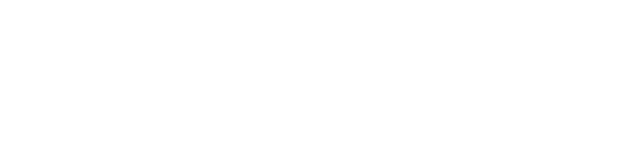
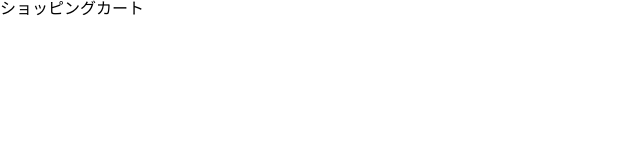
Before and after one commit to yukiesuta/shopping-cart, a plain HTML site: page index.html in a window 1280 px wide. Shown: the whole page, without its empty margins (0-640 px from the left). Drawn offline with Linux system fonts and the light colour scheme.

Commit message:
Update index.html

```diff
--- a/index.html
+++ b/index.html
@@ -11,7 +11,7 @@
 <body>
 
     <header></header>
-    <main></main>
+    <main>ショッピングカート</main>
     <footer></footer>
 
     <script src="static/js/script.js"></script>
```
